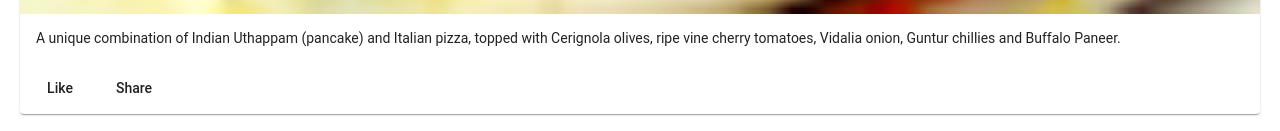
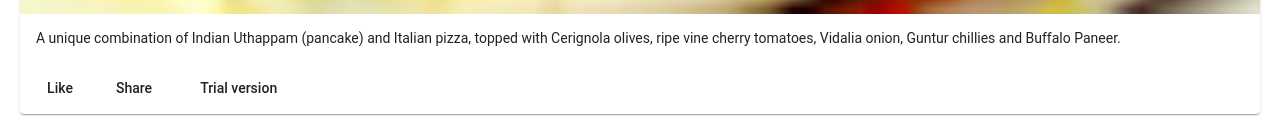
Before and after one commit to farzammalekzad/Angularcourse, an Angular app: page / in a window 1280 px wide. Shown: the part 1891-2022 px from the top of the page. Built offline with nearby package versions, Linux system fonts and the light colour scheme.

Commit message:
Copmonent Part 22

```diff
--- a/src/app/menu/menu.component.html
+++ b/src/app/menu/menu.component.html
@@ -29,8 +29,9 @@
       <mat-card-actions>
         <button mat-button>Like</button>
         <button mat-button>Share</button>
+        <button mat-button>Trial version</button>
       </mat-card-actions>
     </mat-card>
   </div>
-
 </div>
+<!-- I SET COMMENT FOR GIT SETTING-->
```
